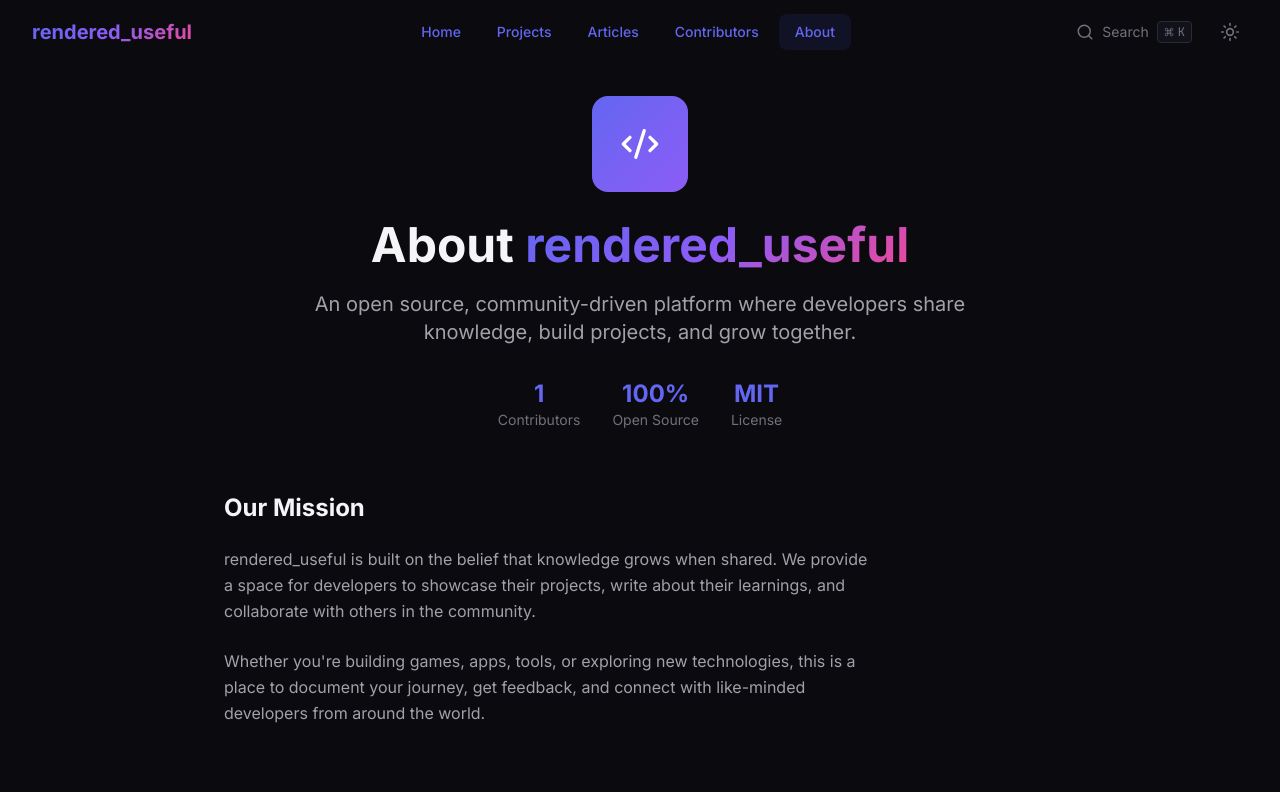
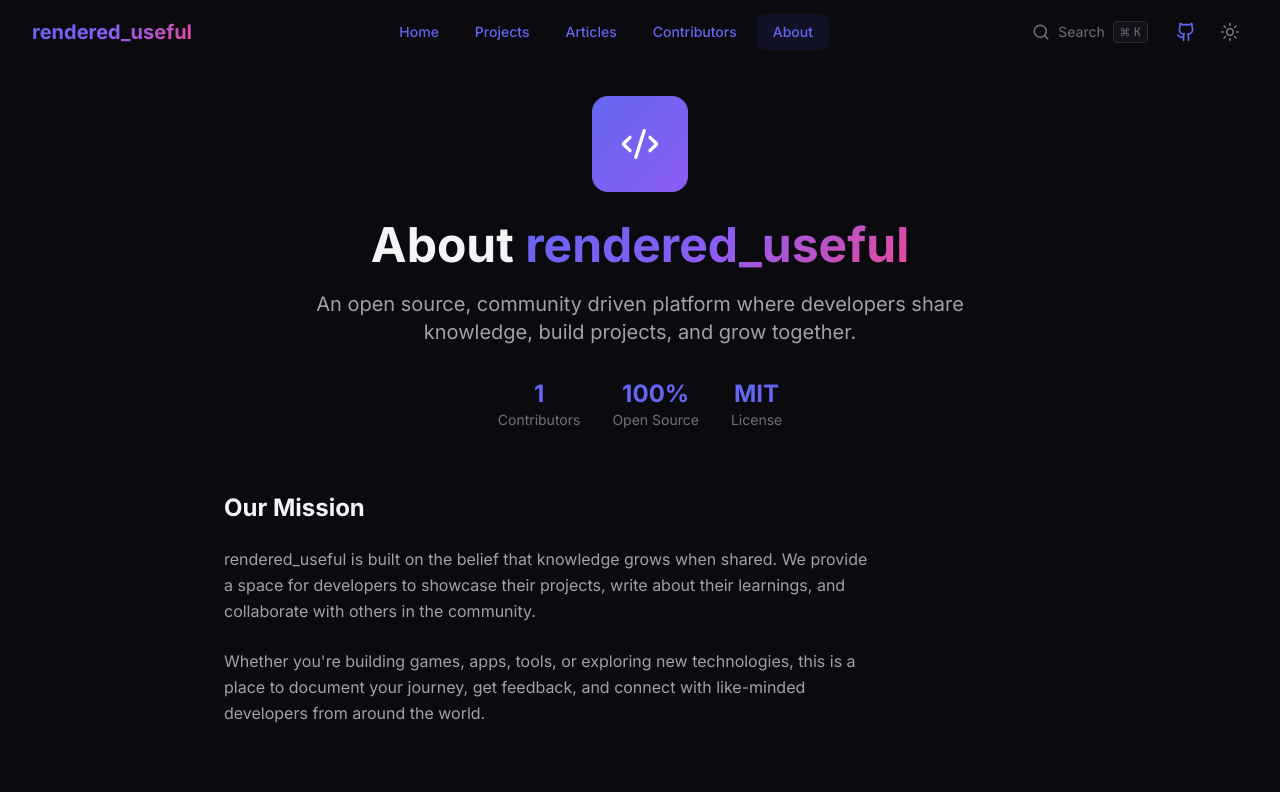
Before and after one commit to ScottPeabody/rendered_useful, a React (Vite) app: page /about in a window 1280 px wide. Shown: the top 792 px of the page. Built offline with nearby package versions, Linux system fonts and the light colour scheme.

Commit message:
Fix all GitHub repo URLs to ScottPeabody/rendered_useful

```diff
--- a/src/components/layout/Footer.tsx
+++ b/src/components/layout/Footer.tsx
@@ -15,7 +15,7 @@ const footerLinks = {
     { label: 'RSS Feed', href: '/rss.xml' },
   ],
   social: [
-    { label: 'GitHub', href: 'https://github.com/render-useful', icon: Github },
+    { label: 'GitHub', href: 'https://github.com/ScottPeabody/rendered_useful', icon: Github },
     { label: 'Twitter', href: 'https://twitter.com/render_useful', icon: Twitter },
     { label: 'RSS', href: '/rss.xml', icon: Rss },
   ],
--- a/src/components/layout/Navbar.tsx
+++ b/src/components/layout/Navbar.tsx
@@ -1,7 +1,7 @@
 import { useState, useEffect } from 'react'
 import { Link, useLocation } from 'react-router-dom'
 import { motion, AnimatePresence } from 'framer-motion'
-import { Menu, X, Search, Moon, Sun, Command } from 'lucide-react'
+import { Menu, X, Search, Moon, Sun, Command, Github } from 'lucide-react'
 import { useTheme } from '../../context/ThemeContext'
 import { useSearchStore } from '../../store'
 
@@ -94,6 +94,17 @@ export default function Navbar() {
               </kbd>
             </button>
 
+            {/* GitHub Link */}
+            <a
+              href="https://github.com/ScottPeabody/rendered_useful"
+              target="_blank"
+              rel="noopener noreferrer"
+              className="p-2 rounded-lg text-[var(--color-text-muted)] hover:text-[var(--color-text-primary)] hover:bg-[var(--color-surface)] transition-all"
+              aria-label="View on GitHub"
+            >
+              <Github size={20} />
+            </a>
+
             {/* Theme Toggle */}
             <button
               onClick={toggleTheme}
--- a/src/pages/AboutPage.tsx
+++ b/src/pages/AboutPage.tsx
@@ -36,7 +36,7 @@ export default function AboutPage() {
           </h1>
 
           <p className="text-xl text-[var(--color-text-secondary)] max-w-2xl mx-auto mb-8">
-            An open source, community-driven platform where developers share knowledge,
+            An open source, community driven platform where developers share knowledge,
             build projects, and grow together.
           </p>
 
@@ -197,7 +197,7 @@ export default function AboutPage() {
             or help improve the codebase. Everyone is welcome.
           </p>
           <div className="flex flex-wrap items-center justify-center gap-4">
-            <Button href="https://github.com/ScottPeabody/render_useful" icon={<Github size={18} />}>
+            <Button href="https://github.com/ScottPeabody/rendered_useful" icon={<Github size={18} />}>
               View on GitHub
             </Button>
             <Button to="/contributors" variant="outline" icon={<Users size={18} />}>
--- a/src/pages/ContributePage.tsx
+++ b/src/pages/ContributePage.tsx
@@ -73,7 +73,7 @@ export default function ContributePage() {
           </p>
         </motion.div>
 
-        {/* Early Stage Notice */}
+        {/* Early Stage Notice */}g
         <motion.div
           initial={{ opacity: 0, y: 20 }}
           animate={{ opacity: 1, y: 0 }}
@@ -206,7 +206,7 @@ export default function ContributePage() {
             </p>
             <div className="flex flex-wrap items-center justify-center gap-4">
               <Button
-                href="https://github.com/ScottPeabody/render_useful"
+                href="https://github.com/ScottPeabody/rendered_useful"
                 icon={<Github size={20} />}
               >
                 View on GitHub
--- a/src/pages/ContributorsPage.tsx
+++ b/src/pages/ContributorsPage.tsx
@@ -122,7 +122,7 @@ export default function ContributorsPage() {
             <Button to="/contribute">
               Contribution Guide
             </Button>
-            <Button href="https://github.com/render-useful/render-useful" variant="outline">
+            <Button href="https://github.com/ScottPeabody/rendered_useful" variant="outline">
               View GitHub
             </Button>
           </div>
--- a/src/pages/HomePage.tsx
+++ b/src/pages/HomePage.tsx
@@ -309,7 +309,7 @@ export default function HomePage() {
             </p>
             <div className="flex flex-wrap items-center justify-center gap-4">
               <Button
-                href="https://github.com/render-useful/render-useful"
+                href="https://github.com/ScottPeabody/rendered_useful"
                 variant="secondary"
                 size="lg"
               >
```
Also changed, not shown: 1 other file (tests, documents, lock files or other folders).
